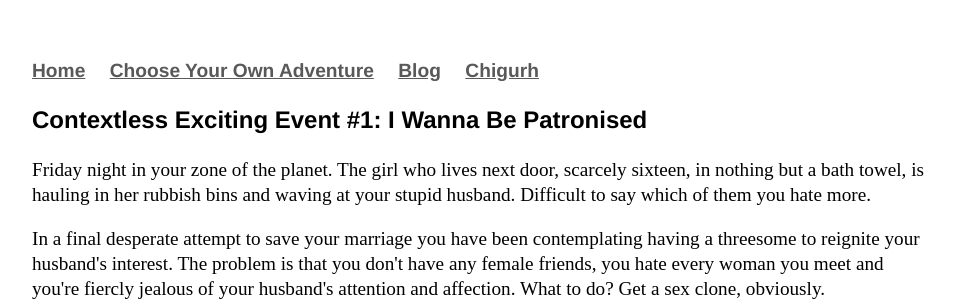
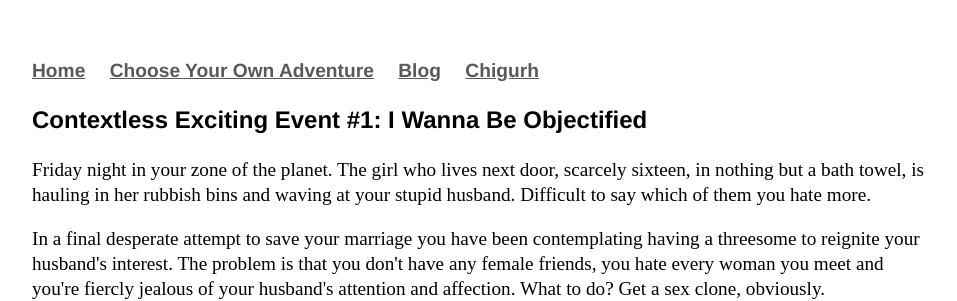
Before and after one commit to Pinelife/pinelife.github.io, a Jekyll site: the page built from Hellhole/excitingevent1.html, in a window 1280 px wide. Shown: the top 301 px of the page, without its empty margins (160-1117 px from the left). Built offline with Jekyll 4.4.1, drawn with Linux system fonts in a browser that asks for light colours.

Commit message:
Update excitingevent1.html

```diff
--- a/Hellhole/excitingevent1.html
+++ b/Hellhole/excitingevent1.html
@@ -2,7 +2,7 @@
 layout: default
 title: Pinelife
 ---
-<h3>Contextless Exciting Event #1: I Wanna Be Patronised</h3>
+<h3>Contextless Exciting Event #1: I Wanna Be Objectified</h3>
 <p>
   Friday night in your zone of the planet. The girl who lives next door, scarcely sixteen, in nothing but a bath towel, is hauling in
   her rubbish bins and waving at your stupid husband. Difficult to say which of them you hate more.
```
